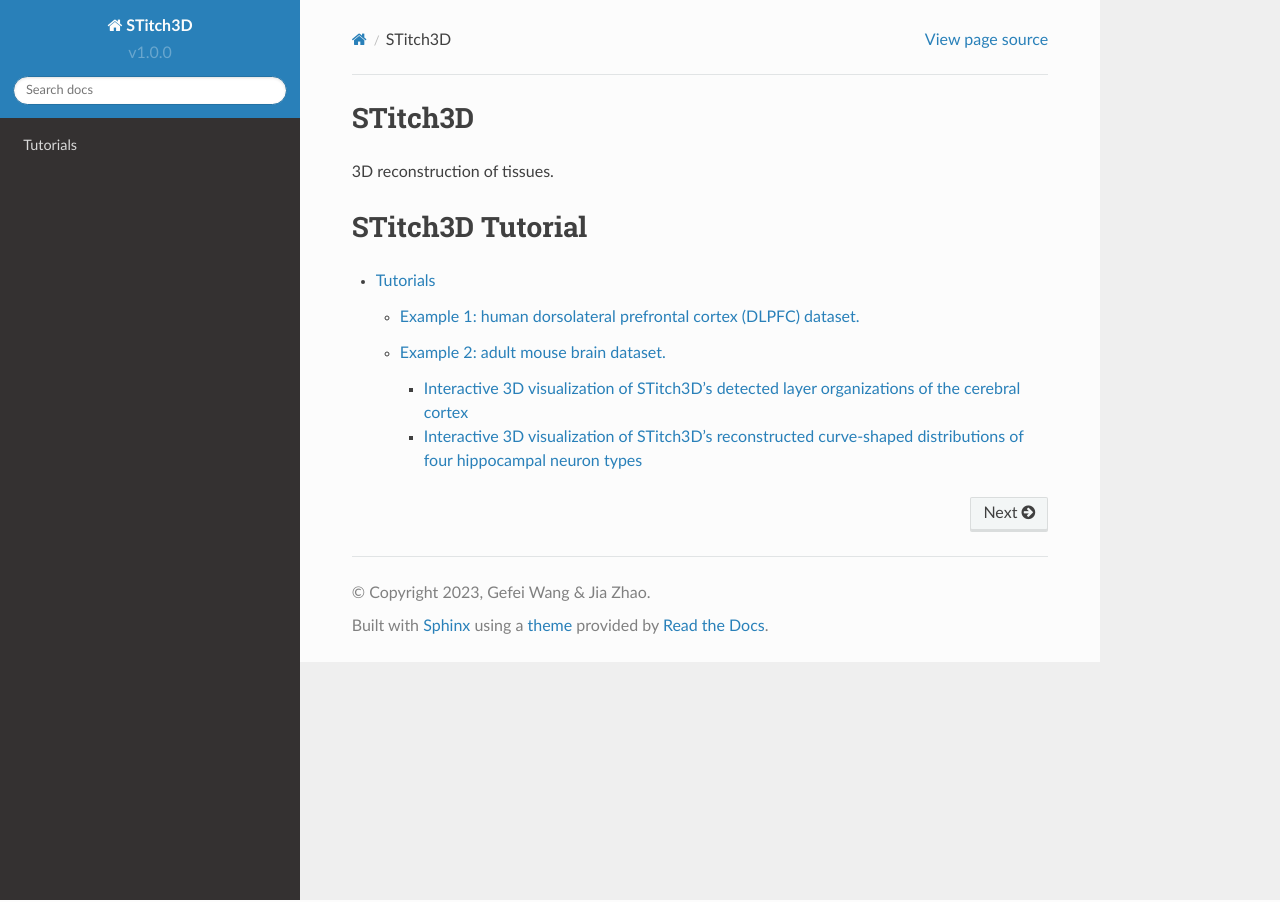
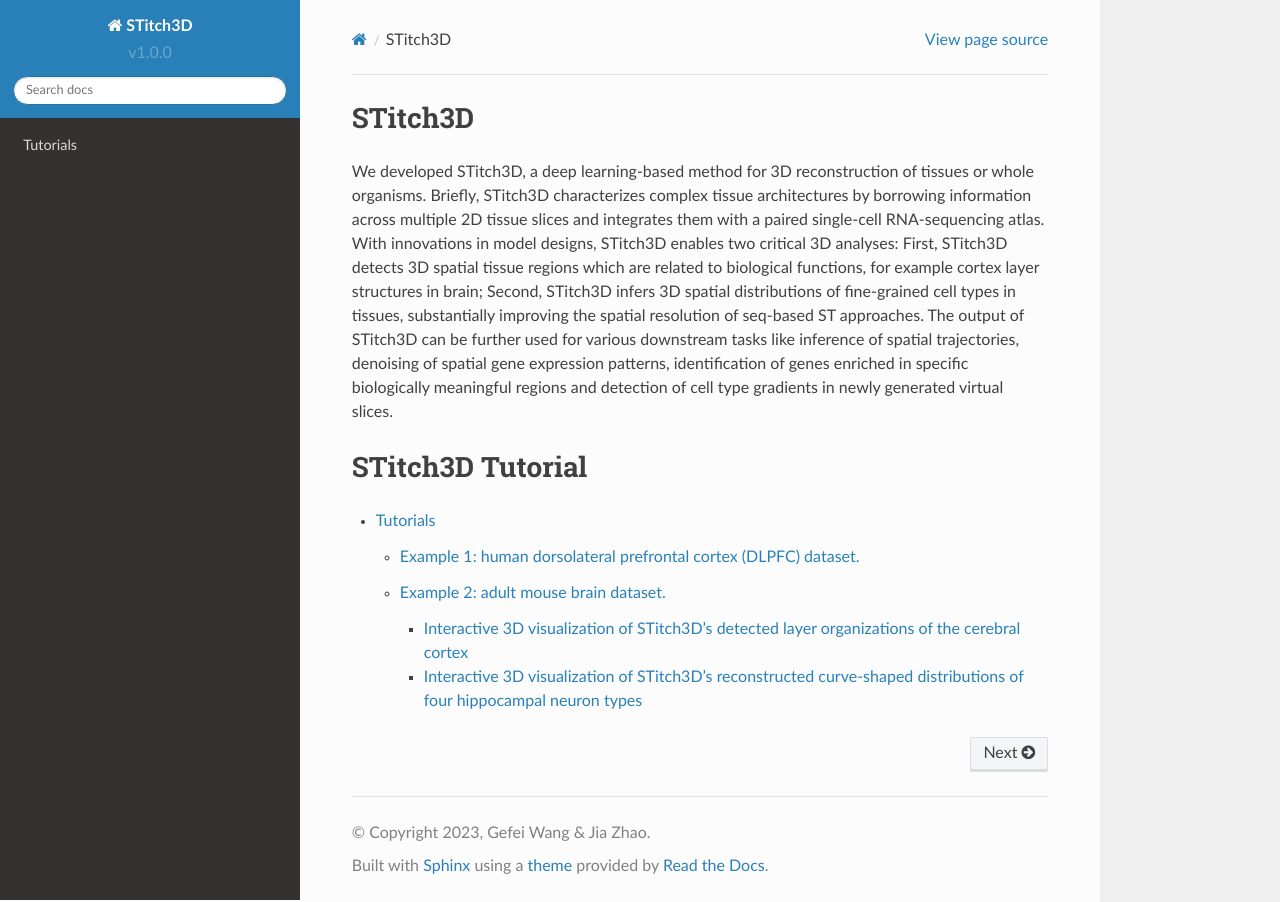
Before and after one commit to gefeiwang/STitch3D-tutorial, a Sphinx documentation site: the page built from docs/source/index.rst, in a window 1280 px wide. Built offline with Sphinx 7.4.7 and the Read the Docs theme 2.0.0, drawn with Linux system fonts in a browser that asks for light colours; pages that are not in the unit, such as notebooks, are missing from menus.

Commit message:
Update index.rst

```diff
--- a/docs/source/index.rst
+++ b/docs/source/index.rst
@@ -1,6 +1,7 @@
 STitch3D
 =========================================================
-3D reconstruction of tissues.
+We developed STitch3D, a deep learning-based method for 3D reconstruction of tissues or whole organisms. Briefly, STitch3D characterizes complex tissue architectures by borrowing information across multiple 2D tissue slices and integrates them with a paired single-cell RNA-sequencing atlas. With innovations in model designs, STitch3D enables two critical 3D analyses: First, STitch3D detects 3D spatial tissue regions which are related to biological functions, for example cortex layer structures in brain; Second, STitch3D infers 3D spatial distributions of fine-grained cell types in tissues, substantially improving the spatial resolution of seq-based ST approaches. The output of STitch3D can be further used for various downstream tasks like inference of spatial trajectories, denoising of spatial gene expression patterns, identification of genes enriched in specific biologically meaningful regions and detection of cell type gradients in newly generated virtual slices.
+
 
 STitch3D Tutorial
 ==================
```
